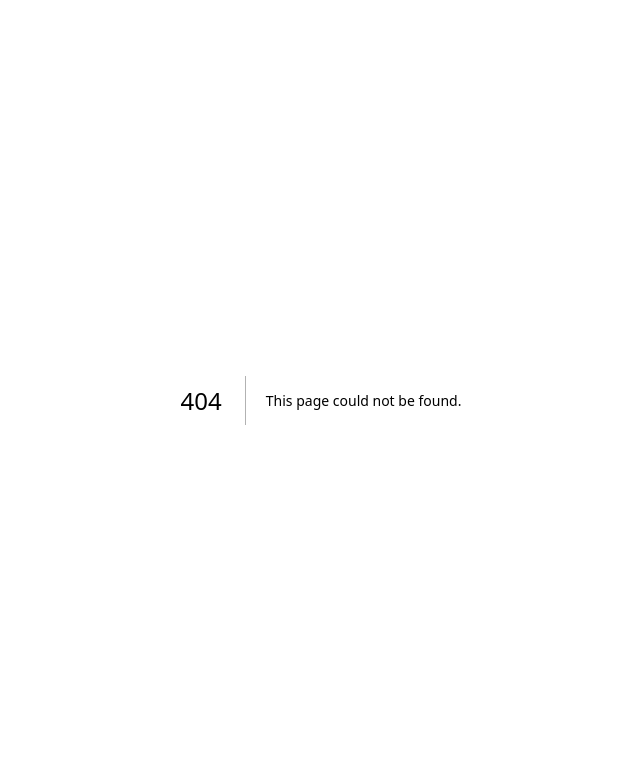
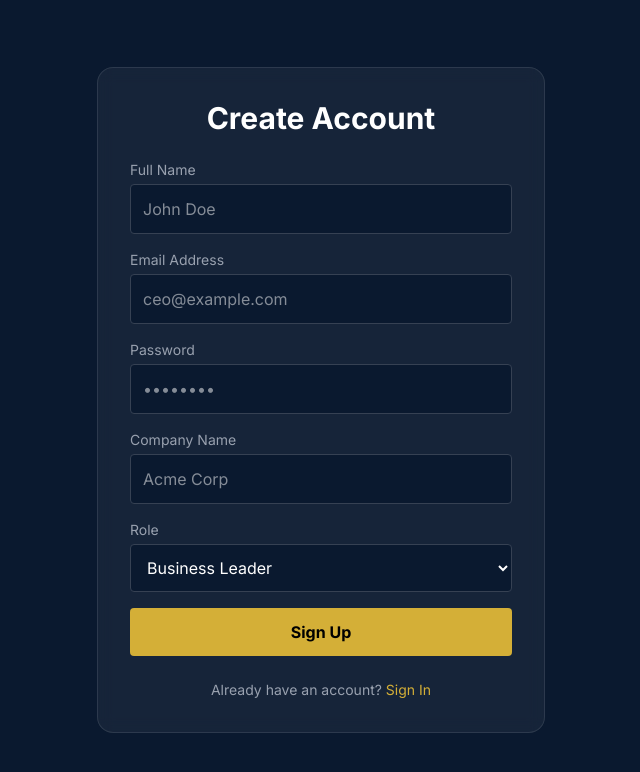
Before and after one commit to immanuelniik-dev/ceo-circle-platform, a Next.js app: page /signup in a window 1280 px wide. Before the commit this address had no page. Shown: the top 772 px of the page, without its empty margins (319-959 px from the left). Built offline with nearby package versions, Linux system fonts and the light colour scheme.

Commit message:
Fix login/signup flow and connect Supabase

```diff
--- a/app/dashboard/page.tsx
+++ b/app/dashboard/page.tsx
@@ -6,31 +6,61 @@ import { useRouter } from 'next/navigation'
 export default function Dashboard() {
   const [profile, setProfile] = useState<any>(null)
   const [members, setMembers] = useState<any[]>([])
+  const [loading, setLoading] = useState(true)
   const router = useRouter()
 
   useEffect(() => {
     const getData = async () => {
+      try {
         // 1. Get Current User
-      const { data: { user } } = await supabase.auth.getUser()
-      if (!user) return router.push('/login')
+        const { data: { user }, error: userError } = await supabase.auth.getUser()
+        if (userError || !user) {
+          router.push('/login')
+          return
+        }
 
         // 2. Get User's Profile Tier
-      const { data: myProfile } = await supabase
+        const { data: myProfile, error: profileError } = await supabase
           .from('profiles')
           .select('*')
           .eq('id', user.id)
-        .single()
+          .maybeSingle()
 
+        if (profileError) {
+          console.error('Error fetching profile:', profileError)
+        }
+
+        // If profile doesn't exist yet (e.g. trigger hasn't finished), use user metadata
+        if (!myProfile) {
+          setProfile({
+            full_name: user.user_metadata?.full_name || 'Valued Member',
+            membership_tier: 'Free',
+            business_name: user.user_metadata?.company_name || ''
+          })
+        } else {
           setProfile(myProfile)
+        }
 
         // 3. Get All Members (Simulating Directory)
-      const { data: allMembers } = await supabase.from('profiles').select('*')
+        const { data: allMembers, error: membersError } = await supabase
+          .from('profiles')
+          .select('*')
+
+        if (!membersError) {
           setMembers(allMembers || [])
         }
+      } catch (err) {
+        console.error('Dashboard error:', err)
+      } finally {
+        setLoading(false)
+      }
+    }
     getData()
-  }, [])
+  }, [router])
 
-  if (!profile) return <div className="p-10 text-white">Loading Access...</div>
+  if (loading) return <div className="min-h-screen bg-[#0A192F] flex items-center justify-center text-white">Loading Access...</div>
+
+  if (!profile) return <div className="min-h-screen bg-[#0A192F] flex items-center justify-center text-white">Profile not found.</div>
 
   return (
     <div className="min-h-screen bg-slate-50 p-8">
@@ -38,7 +68,7 @@ export default function Dashboard() {
         <header className="flex justify-between items-center mb-8">
           <h1 className="text-3xl font-bold text-slate-900">Welcome, {profile.full_name}</h1>
           <span className="bg-yellow-100 text-yellow-800 px-4 py-1 rounded-full text-sm font-bold border border-yellow-300">
-            {profile.membership_tier.toUpperCase()} MEMBER
+            {(profile.membership_tier || 'Free').toUpperCase()} MEMBER
           </span>
         </header>
 
@@ -55,7 +85,8 @@ export default function Dashboard() {
 
         {/* Member Directory */}
         <div className="grid gap-6">
-          {members.map((member) => (
+          {members.length > 0 ? (
+            members.map((member) => (
               <div key={member.id} className="bg-white p-6 rounded shadow-sm border border-slate-200">
                 <div className="flex justify-between">
                   <div>
@@ -75,7 +106,12 @@ export default function Dashboard() {
                   )}
                 </div>
               </div>
-          ))}
+            ))
+          ) : (
+            <div className="text-center py-12 text-slate-500 bg-white rounded border border-slate-200">
+              No other members found yet.
+            </div>
+          )}
         </div>
       </div>
     </div>
--- a/app/login/page.tsx
+++ b/app/login/page.tsx
@@ -2,6 +2,7 @@
 import { useState } from 'react'
 import { supabase } from '../../lib/supabaseClient'
 import { useRouter } from 'next/navigation'
+import Link from 'next/link'
 
 export default function LoginPage() {
   const [email, setEmail] = useState('')
@@ -26,24 +27,6 @@ export default function LoginPage() {
       // If login successful, go to dashboard
       router.push('/dashboard')
       router.refresh()
-    } catch (err: any) {
-      setError(err.message)
-    } finally {
-      setLoading(false)
-    }
-  }
-
-  const handleSignUp = async () => {
-    setLoading(true)
-    setError(null)
-
-    try {
-      const { error } = await supabase.auth.signUp({
-        email,
-        password,
-      })
-      if (error) throw error
-      alert('Check your email for the confirmation link!')
     } catch (err: any) {
       setError(err.message)
     } finally {
@@ -99,9 +82,9 @@ export default function LoginPage() {
         <div className="mt-6 text-center">
           <p className="text-gray-400 text-sm">
             New here?{' '}
-            <button onClick={handleSignUp} className="text-[#D4AF37] hover:underline">
+            <Link href="/signup" className="text-[#D4AF37] hover:underline">
               Create an account
-            </button>
+            </Link>
           </p>
         </div>
       </div>
--- /dev/null
+++ b/app/signup/page.tsx
@@ -0,0 +1,162 @@
+'use client'
+import { useState } from 'react'
+import { supabase } from '../../lib/supabaseClient'
+import { useRouter } from 'next/navigation'
+import Link from 'next/link'
+
+export default function SignupPage() {
+  const [loading, setLoading] = useState(false)
+  const [error, setError] = useState<string | null>(null)
+  const router = useRouter()
+
+  const [formData, setFormData] = useState({
+    email: '',
+    password: '',
+    fullName: '',
+    companyName: '',
+    role: 'Business Leader'
+  })
+
+  const handleChange = (e: React.ChangeEvent<HTMLInputElement | HTMLSelectElement>) => {
+    setFormData({ ...formData, [e.target.name]: e.target.value })
+  }
+
+  const handleSignUp = async (e: React.FormEvent) => {
+    e.preventDefault()
+    setLoading(true)
+    setError(null)
+
+    try {
+      const { data, error: signUpError } = await supabase.auth.signUp({
+        email: formData.email,
+        password: formData.password,
+        options: {
+          data: {
+            full_name: formData.fullName,
+            company_name: formData.companyName,
+            role: formData.role,
+          },
+        },
+      })
+
+      if (signUpError) throw signUpError
+
+      if (data.user) {
+        // Since email confirmation is skipped (should be configured in Supabase dashboard),
+        // we might be able to log in immediately or we are already logged in depending on Supabase settings.
+        // For testing, let's try to sign in immediately to ensure session is active.
+        const { error: signInError } = await supabase.auth.signInWithPassword({
+          email: formData.email,
+          password: formData.password,
+        })
+        if (signInError) throw signInError
+
+        router.push('/dashboard')
+        router.refresh()
+      }
+    } catch (err: any) {
+      setError(err.message)
+    } finally {
+      setLoading(false)
+    }
+  }
+
+  return (
+    <div className="min-h-screen flex items-center justify-center bg-[#0A192F] px-4 py-12">
+      <div className="max-w-md w-full bg-white/5 border border-white/10 p-8 rounded-2xl backdrop-blur-sm">
+        <h2 className="text-3xl font-bold text-white mb-6 text-center">Create Account</h2>
+
+        {error && (
+          <div className="bg-red-500/10 border border-red-500 text-red-500 p-3 rounded mb-4 text-sm">
+            {error}
+          </div>
+        )}
+
+        <form onSubmit={handleSignUp} className="space-y-4">
+          <div>
+            <label className="block text-gray-400 text-sm mb-1">Full Name</label>
+            <input
+              name="fullName"
+              type="text"
+              value={formData.fullName}
+              onChange={handleChange}
+              className="w-full bg-[#0A192F] border border-gray-700 rounded p-3 text-white focus:border-[#D4AF37] focus:outline-none"
+              placeholder="John Doe"
+              required
+            />
+          </div>
+
+          <div>
+            <label className="block text-gray-400 text-sm mb-1">Email Address</label>
+            <input
+              name="email"
+              type="email"
+              value={formData.email}
+              onChange={handleChange}
+              className="w-full bg-[#0A192F] border border-gray-700 rounded p-3 text-white focus:border-[#D4AF37] focus:outline-none"
+              placeholder="ceo@example.com"
+              required
+            />
+          </div>
+
+          <div>
+            <label className="block text-gray-400 text-sm mb-1">Password</label>
+            <input
+              name="password"
+              type="password"
+              value={formData.password}
+              onChange={handleChange}
+              className="w-full bg-[#0A192F] border border-gray-700 rounded p-3 text-white focus:border-[#D4AF37] focus:outline-none"
+              placeholder="••••••••"
+              required
+            />
+          </div>
+
+          <div>
+            <label className="block text-gray-400 text-sm mb-1">Company Name</label>
+            <input
+              name="companyName"
+              type="text"
+              value={formData.companyName}
+              onChange={handleChange}
+              className="w-full bg-[#0A192F] border border-gray-700 rounded p-3 text-white focus:border-[#D4AF37] focus:outline-none"
+              placeholder="Acme Corp"
+              required
+            />
+          </div>
+
+          <div>
+            <label className="block text-gray-400 text-sm mb-1">Role</label>
+            <select
+              name="role"
+              value={formData.role}
+              onChange={handleChange}
+              className="w-full bg-[#0A192F] border border-gray-700 rounded p-3 text-white focus:border-[#D4AF37] focus:outline-none"
+            >
+              <option value="Business Leader">Business Leader</option>
+              <option value="CEO">CEO</option>
+              <option value="Founder">Founder</option>
+            </select>
+          </div>
+
+          <button
+            type="submit"
+            disabled={loading}
+            className="w-full bg-[#D4AF37] text-black font-bold py-3 rounded hover:bg-[#B5952F] transition disabled:opacity-50"
+          >
+            {loading ? 'Creating Account...' : 'Sign Up'}
+          </button>
+        </form>
+
+        <div className="mt-6 text-center">
+          <p className="text-gray-400 text-sm">
+            Already have an account?{' '}
+            <Link href="/login" className="text-[#D4AF37] hover:underline">
+              Sign In
+            </Link>
+          </p>
+        </div>
+      </div>
+    </div>
+  )
+}
--- a/package.json
+++ b/package.json
@@ -9,6 +9,7 @@
     "lint": "next lint"
   },
   "dependencies": {
+    "@supabase/auth-helpers-nextjs": "^0.15.0",
     "@supabase/supabase-js": "^2.39.0",
     "@tailwindcss/postcss": "^4.0.0",
     "lucide-react": "^0.294.0",
```
Also changed, not shown: 1 other file (tests, documents, lock files or other folders). Lines whose indentation alone changed are shown as unchanged.
